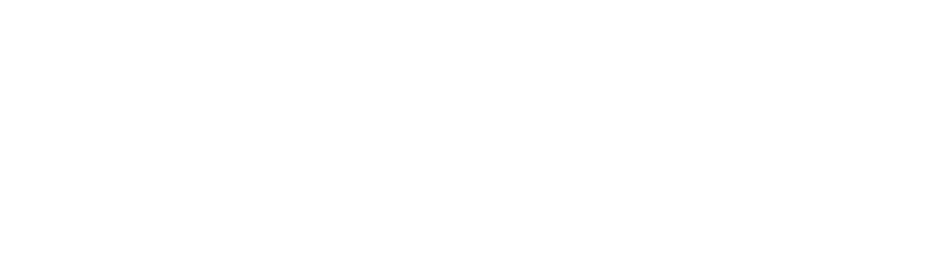
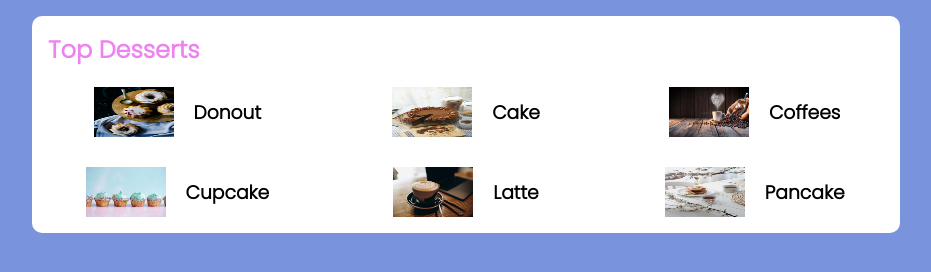
Before and after one commit to JuthyNadi-a/Layout_task, a plain HTML site: page index.html in a window 1280 px wide. Shown: the whole page, without its empty margins (174-1105 px from the left). Drawn offline with Linux system fonts and the light colour scheme.

Commit message:
top section added and styled

```diff
--- a/index.html
+++ b/index.html
@@ -4,9 +4,42 @@
     <meta charset="UTF-8">
     <meta http-equiv="X-UA-Compatible" content="IE=edge">
     <meta name="viewport" content="width=device-width, initial-scale=1.0">
-    <title>Document</title>
+    <title>Layout Tryouts</title>
+    <link rel="preconnect" href="https://fonts.gstatic.com">
+<link href="https://fonts.googleapis.com/css2?family=Poppins:wght@300&display=swap" rel="stylesheet">
+    <link rel="stylesheet" href="style.css">
 </head>
 <body>
-
+    <main>
+    <section>
+        <h1 class="section-title">Top Desserts</h1>
+        <div class="top-desserts">
+            <div class="cake">
+                <img src="images/cake-2.jpg" alt="">
+                <h3>Donout</h3>
+            </div>
+            <div class="cake">
+                <img src="images/cake-3.jpeg" alt="">
+                <h3>Cake</h3>
+            </div>
+            <div class="cake">
+                <img src="images/coffee.jpg" alt="">
+                <h3>Coffees</h3>
+            </div>
+            <div class="cake">
+                <img src="images/small-cake.jpg" alt="">
+                <h3>Cupcake</h3>
+            </div>
+            <div class="cake">
+                <img src="images/cup-coffee.jpg" alt="">
+                <h3>Latte</h3>
+            </div>
+            <div class="cake">
+                <img src="images/pancake-1.png" alt="">
+                <h3>Pancake</h3>
+            </div>
+        </div>
+    </section>
+</main>
 </body>
 </html>
--- a/style.css
+++ b/style.css
@@ -0,0 +1,40 @@
+*{
+    margin: 0;
+    padding: 0;
+}
+body{
+    background-color: rgb(122, 147, 221);
+    font-family: 'Poppins', sans-serif;
+}
+main{
+    width: 900px;
+    max-width: 90%;
+    margin: 0 auto;
+}
+section{
+    background-color: white;
+    padding: 1em;
+    margin: 1em;
+    border-radius: 10px;
+}
+.section-title{
+    color: violet;
+}
+.top-desserts{
+    display: grid;
+    grid-gap:30px;
+    margin-top: 20px;
+    place-items: center;
+}
+.top-desserts{
+    grid-template-columns: repeat(3, 1fr);
+}
+.cake {
+    display: flex;
+    align-items: center;
+}
+.cake img{
+    width: 80px;
+    height: 50px;
+    margin-right: 20px;
+}
```
Also changed, not shown: images/cup-coffee.jpg (renamed from images/cup-coffee-table-by-laptop_1303-24015.jpg), images/small-cake.jpg (added).
